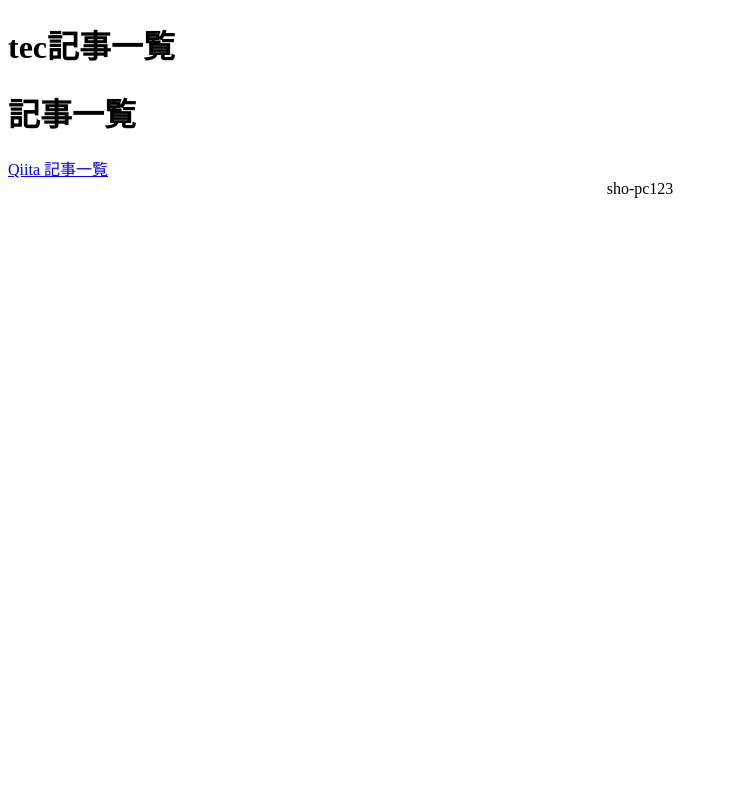
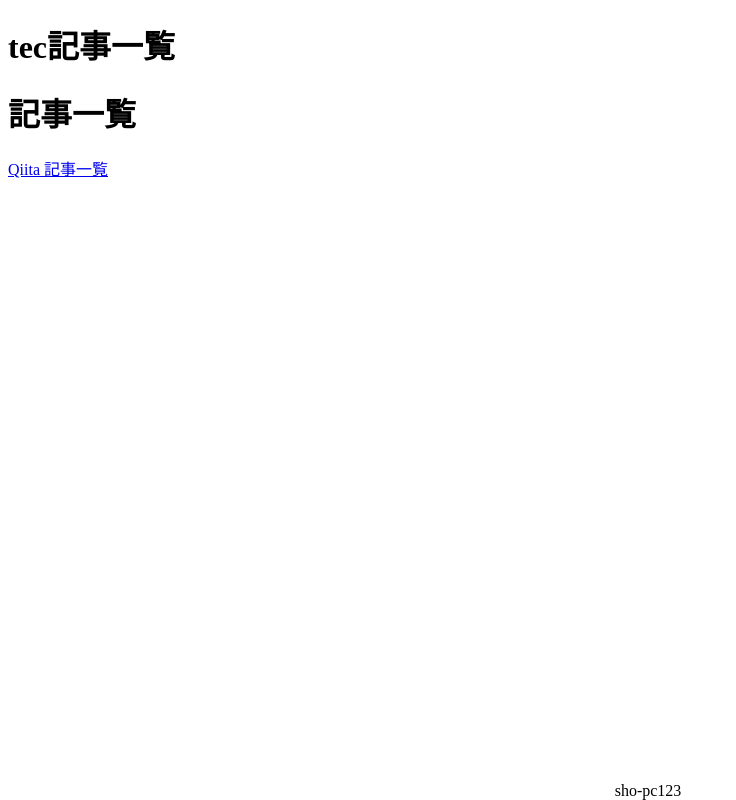
Before and after one commit to sho-pc123/nuxt3-app, a Nuxt app: page / in a window 1280 px wide. Shown: the whole page, without its empty margins (0-736 px from the left). Built offline with nearby package versions, Linux system fonts and the light colour scheme.

Commit message:
Footerのスタイル修正

```diff
--- a/layouts/default.vue
+++ b/layouts/default.vue
@@ -4,7 +4,7 @@
     <div class="layout-container__content">
       <slot />
     </div>
-    <Footer />
+    <Footer class="layout-container__footer" />
   </div>
 </template>
 
--- a/layouts/style.scss
+++ b/layouts/style.scss
@@ -0,0 +1,7 @@
+.layout-container {
+  &__footer {
+    position: fixed;
+    bottom: 0;
+    width: 100%;
+  }
+}
```
